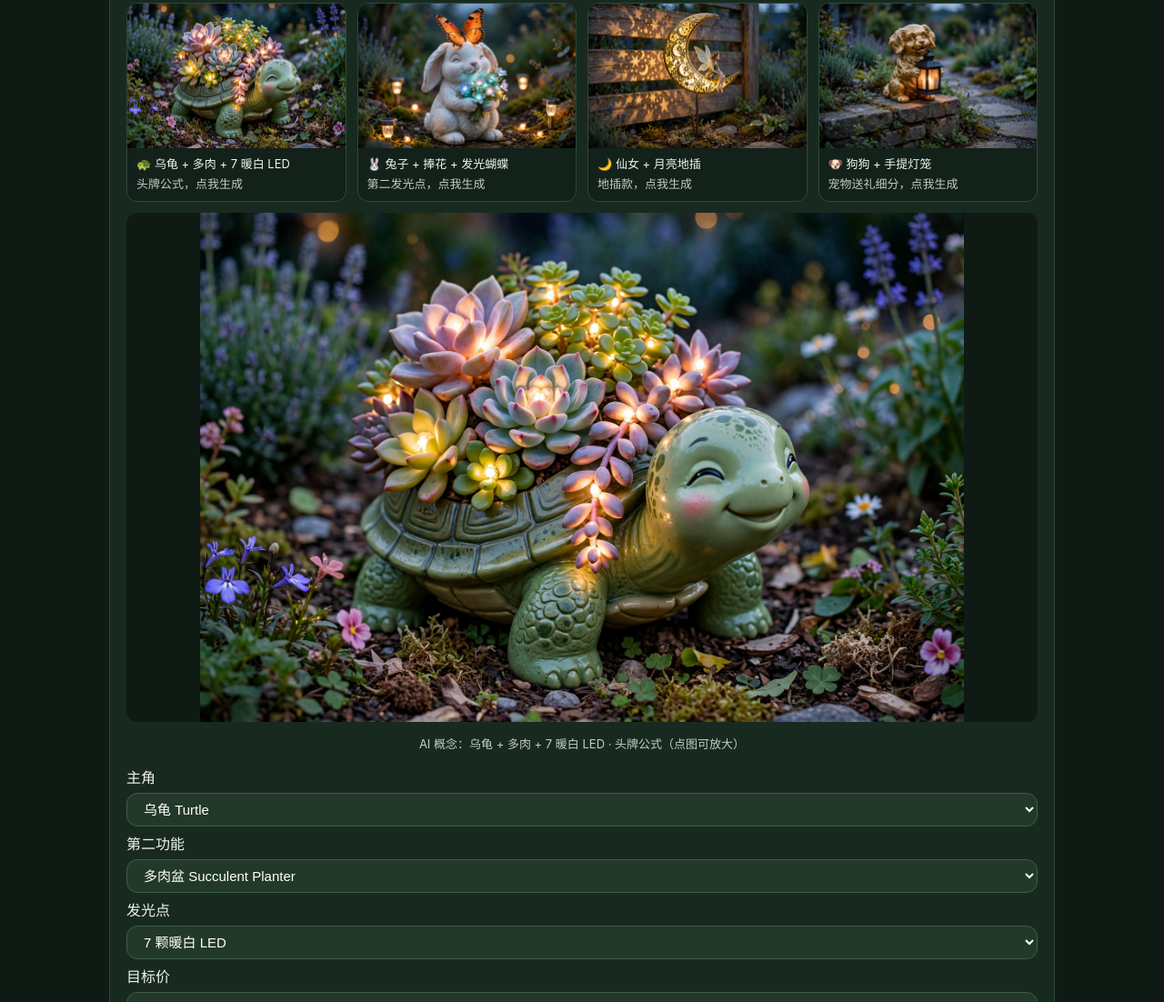
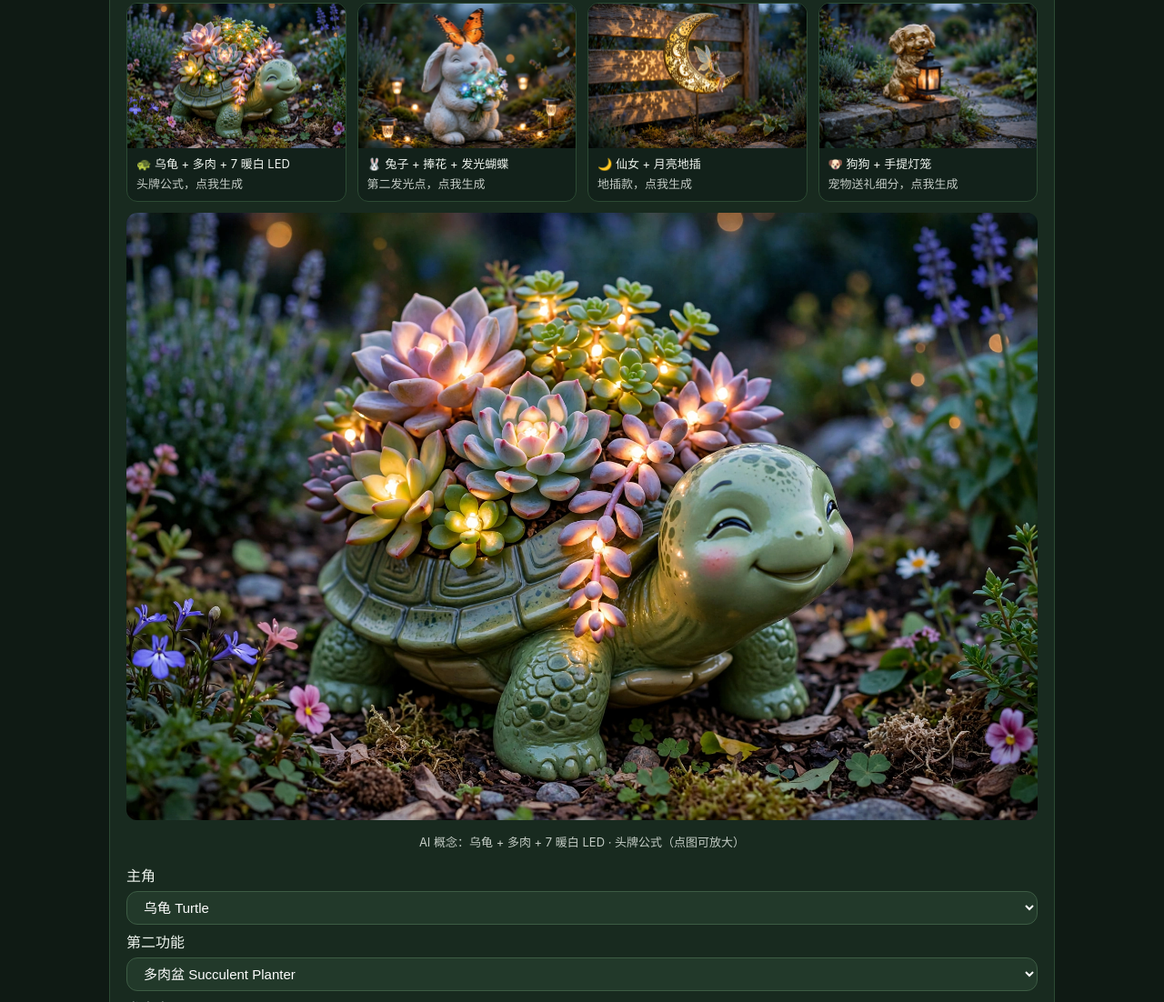
Before and after one commit to JessPinkmam/Qingyuanshan, a plain HTML site: page outdoor-figurine-lights-bestsellers.html in a window 1280 px wide. Shown: the part 4884-5986 px from the top of the page at 91% size. Drawn offline with Linux system fonts and the light colour scheme.

Commit message:
Generator preview: no height cap, show full image

```diff
--- a/outdoor-figurine-lights-bestsellers.html
+++ b/outdoor-figurine-lights-bestsellers.html
@@ -30,7 +30,7 @@ input{flex:1;min-width:200px;border-radius:12px}
 #lightbox p{color:#fff;text-align:center}
 .preset{border:2px solid transparent}
 .preset.on{border-color:#f2c14e;box-shadow:0 0 0 2px #f2c14e}
-#genpreview img{width:100%;height:auto;max-height:560px;object-fit:contain;border-radius:12px;display:block;background:#0f1a14}select{width:100%;margin:6px 0;border-radius:12px}
+#genpreview img{width:100%;height:auto;max-height:none;object-fit:contain;border-radius:12px;display:block;background:#0f1a14}select{width:100%;margin:6px 0;border-radius:12px}
 .out{background:#12211a;border:1px dashed #f2c14e;border-radius:12px;padding:12px;margin-top:10px;white-space:pre-wrap;line-height:1.7}
 a{color:#ffe082}
 @media(max-width:600px){h1{font-size:22px}.bar label{width:86px}}
```
